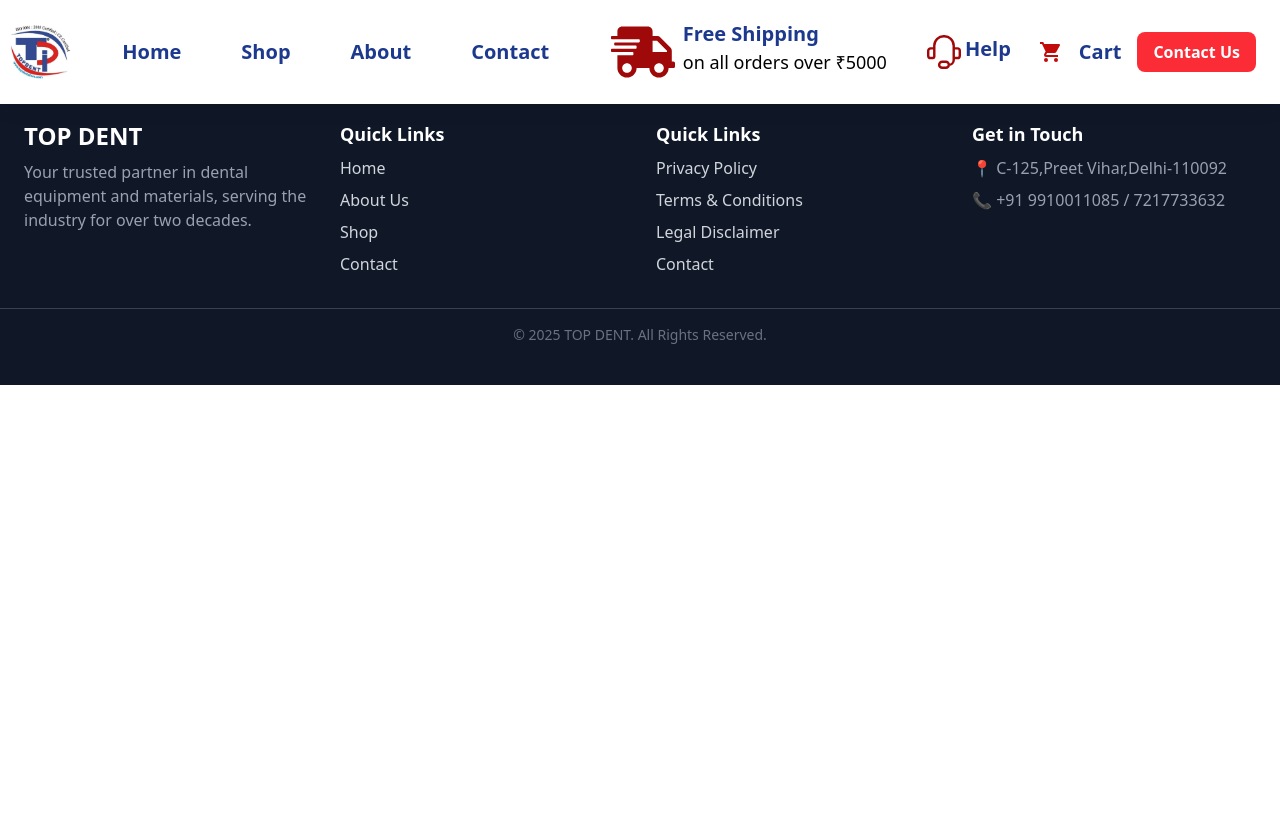
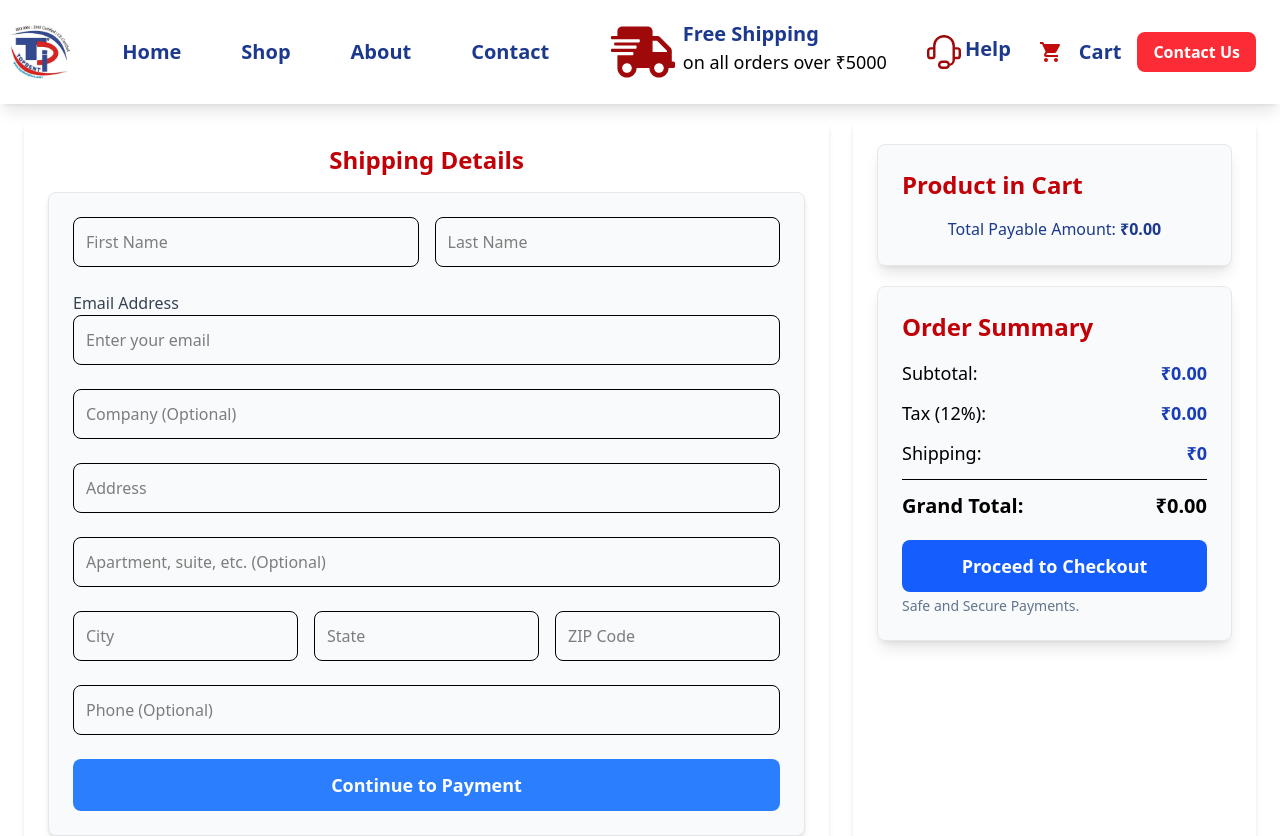
Before and after one commit to Avinash-w/TopdentStore, a React (Vite) app: page /checkout in a window 1280 px wide. Shown: the top 836 px of the page. Before the commit the page ends 800 px from the top, so only its background shows below. Built offline with nearby package versions, Linux system fonts and the light colour scheme.

Commit message:
add more pages and payment getwaya and checkout pages

```diff
--- a/src/App.jsx
+++ b/src/App.jsx
@@ -9,6 +9,7 @@
 import ProductDetail from "./components/ProductDetail";
 import Cart from "./pages/Cart";
 import { CartProvider } from "./context/CartContext";
+import Checkout from "./pages/Checkout";
 
 function App() {
   return (
@@ -24,6 +25,7 @@
           <Route path="/" element={<Products />} />
           <Route path="/product/:id" element={<ProductDetail />} />
           <Route path="/cart" element={<Cart />} />
+          <Route path="/checkout" element={<Checkout />} />
         </Routes>
       </div>
       <Footer /> {/* Use Footer component */}
--- a/src/components/Billing.jsx
+++ b/src/components/Billing.jsx
@@ -1,12 +1,14 @@
 import { useCart } from "../context/CartContext";
+import { useNavigate } from "react-router-dom";
 
 const Billing = () => {
   const { cart } = useCart();
+  const navigate = useNavigate(); // Initialize navigate
 
   // Calculate subtotal
   const subtotal = cart.reduce((total, item) => total + item.price * item.quantity, 0);
 
-  // Tax Calculation (10%)
+  // Tax Calculation (12%)
   const tax = subtotal * 0.12;
 
   // Shipping Charges (Fixed)
@@ -14,20 +16,24 @@
 
   // Grand Total
   const grandTotal = subtotal + tax + shipping;
+  // Handle Checkout Button Click
+  const handleCheckout = () => {
+    navigate("/checkout"); // Navigate to checkout page
+  };
 
   return (
     <div className="bg-gray-50 p-6 rounded-lg shadow-lg border border-gray-200 w-full">
-      <h3 className="text-2xl font-semibold mb-4 text-gray-700">Order Summary</h3>
+      <h3 className="text-2xl font-bold mb-4 text-red-700">Order Summary</h3>
 
       <div className="space-y-3">
         <p className="text-lg flex justify-between">
-          <span>Subtotal:</span> <span className="font-semibold">₹{subtotal.toFixed(2)}</span>
+          <span>Subtotal:</span> <span className="font-semibold text-blue-800">₹{subtotal.toFixed(2)}</span>
         </p>
         <p className="text-lg flex justify-between">
-          <span>Tax (12%):</span> <span className="font-semibold">₹{tax.toFixed(2)}</span>
+          <span>Tax (12%):</span> <span className="font-semibold text-blue-800">₹{tax.toFixed(2)}</span>
         </p>
         <p className="text-lg flex justify-between">
-          <span>Shipping:</span> <span className="font-semibold">₹{shipping}</span>
+          <span>Shipping:</span> <span className="font-semibold text-blue-800">₹{shipping}</span>
         </p>
         <p className="text-xl font-bold flex justify-between border-t pt-3">
           <span>Grand Total:</span> <span>₹{grandTotal.toFixed(2)}</span>
@@ -35,9 +41,14 @@
       </div>
 
       {/* Checkout Button */}
-      <button className="mt-5 w-full bg-blue-600 text-white py-3 rounded-lg font-semibold text-lg transition hover:bg-blue-700">
+      <button
+        className="mt-5 w-full bg-blue-600 text-white py-3 rounded-lg font-semibold text-lg transition hover:bg-blue-700"
+        onClick={handleCheckout}
+        aria-label="Proceed to Checkout"
+      >
         Proceed to Checkout
       </button>
+      <p className="text-sm text-slate-500 mt-1">Safe and Secure Payments.</p>
     </div>
   );
 };
--- a/src/components/Cards.jsx
+++ b/src/components/Cards.jsx
@@ -27,8 +27,8 @@
             >
 
               <div className="z-10 flex flex-col justify-evenly w-full h-full">
-                <span className="text-xl md:text-2xl font-bold font-poppins mb-4 text-zinc-800">{card.title}</span>
-                <p className="font-roboto text-sm md:text-base">{card.description}</p>
+                <span className="text-xl md:text-2xl font-bold font-poppins mb-4 text-red-800">{card.title}</span>
+                <p className="font-roboto text-sm text-slate-900 md:text-base">{card.description}</p>
               </div>
             </div>
           ))}
--- a/src/components/ProductCard.jsx
+++ b/src/components/ProductCard.jsx
@@ -5,8 +5,8 @@
   return (
     <div className="border rounded-lg p-4 shadow-md">
       <img src={image} alt={name} className="w-full h-64 object-cover rounded" />
-      <h3 className="text-lg font-semibold mt-2">{name}</h3>
-      <p className="text-gray-600">Brand: {brand}</p>
+      <h3 className="text-lg font-bold mt-2 text-blue-950">{name}</h3>
+      <p className="text-red-600">Brand: {brand}</p>
       <p className="text-gray-900 font-bold">₹{price}</p>
 
       <Link to={`/product/${id}`}>
--- a/src/components/ProductDetail.jsx
+++ b/src/components/ProductDetail.jsx
@@ -51,6 +51,7 @@
           <p className="text-xl font-bold text-blue-950">₹{product.price}</p>
           <p className="text-sm text-slate-500">Exclusive of 12% GST</p>
 
+
           <button
             onClick={handleAddToCart}
             className="bg-green-500 text-white px-6 py-2 mt-4 rounded hover:bg-green-600 transition duration-300"
--- a/src/components/Products.jsx
+++ b/src/components/Products.jsx
@@ -25,7 +25,7 @@
   return (
     <div className="container mx-auto py-10 px-4">
       {/* Search & Filter Section */}
-      <h4 className="text-2xl font-bold text-blue-700 text-center md:text-5xl shadow-lg">Our Product</h4>
+      <h4 className="text-2xl font-bold text-blue-700 text-center md:text-5xl">Our Product</h4>
       <div className="flex flex-wrap justify-center md:justify-end gap-4 mb-6 bg-blue-50 p-2 rounded-xl">
 
         <input type="text" placeholder="Search Product" className="border  border-blue-500 p-2 rounded-md w-60"
--- a/src/components/Recommendedproducts.jsx
+++ b/src/components/Recommendedproducts.jsx
@@ -13,7 +13,7 @@
 
   return (
     <div className="container mx-auto py-10 mt-8 md:mt-16">
-      <h3 className="text-sm sm:text-lg text-center text-sky-600 font-bold">Top Dent Products</h3>
+      <h3 className="text-sm sm:text-lg text-center text-red-600 font-bold">Top Dent Products</h3>
       <h2 className=" text-lg text-center sm:text-5xl font-bold text-blue-950 mb-10 ">Recommended Products</h2>
       <div className="grid grid-cols-1 sm:grid-cols-2 md:grid-cols-4 gap-6 ">
         {recommendedProducts.map((product) => (
--- a/src/components/Slider.jsx
+++ b/src/components/Slider.jsx
@@ -7,8 +7,8 @@
 // Correctly resolve image paths in Vite
 
 const slides = [
-  { id: 1, img: "/images/slide1.jpeg" },
-  { id: 2, img: "/images/slide2.jpeg" },
+  { id: 1, img: "/images/slidernew.png" },
+  { id: 2, img: "/images/slidernew2.png" },
 ];
 export default function App() {
   return (
--- /dev/null
+++ b/src/pages/Checkout.jsx
@@ -0,0 +1,141 @@
+import { useState } from 'react';
+import { useNavigate } from 'react-router-dom';
+import { useCart } from '../context/CartContext';
+import Billing from '../components/Billing';
+
+const Checkout = () => {
+	const navigate = useNavigate();
+	const { cart } = useCart();
+	const [isPaymentOpen, setIsPaymentOpen] = useState(false); // State for Payment Modal
+
+	// Form Data
+	const [formData, setFormData] = useState({
+		email: '',
+		firstName: '',
+		lastName: '',
+		company: '',
+		address: '',
+		apartment: '',
+		city: '',
+		state: '',
+		zip: '',
+		phone: ''
+	});
+
+	const handleChange = (e) => {
+		setFormData({ ...formData, [e.target.name]: e.target.value });
+	};
+
+	const handleSubmit = (e) => {
+		e.preventDefault();
+		console.log('Order Details:', formData);
+
+
+		// Open Payment Modal instead of navigating
+		setIsPaymentOpen(true);
+	};
+
+	// Calculate subtotal
+	const subtotal = cart.reduce((total, item) => total + item.price * item.quantity, 0);
+	const tax = subtotal * 0.12;
+	const shipping = subtotal > 0 ? 150 : 0;
+	const grandTotal = subtotal + tax + shipping;
+
+	return (
+		<div className="flex flex-col md:flex-row justify-center p-6 mt-4 min-h-screen">
+			{/* Left Section - Checkout Form */}
+			<div className="w-full md:w-2/3 bg-white p-6 rounded-lg shadow-md">
+				<h2 className="text-2xl text-red-700 text-center font-semibold mb-4">Shipping Details</h2>
+
+				<form onSubmit={handleSubmit} className="space-y-6 bg-gray-50 p-6 rounded-lg shadow-md border border-gray-200">
+					<div className="grid grid-cols-1 sm:grid-cols-2 gap-4">
+						<input type="text" name="firstName" placeholder="First Name" onChange={handleChange} className="p-3 border rounded-lg focus:ring-2 focus:ring-blue-500 focus:outline-none" required />
+						<input type="text" name="lastName" placeholder="Last Name" onChange={handleChange} className="p-3 border rounded-lg focus:ring-2 focus:ring-blue-500 focus:outline-none" required />
+					</div>
+					<div>
+						<label className="block text-gray-700 font-medium">Email Address</label>
+						<input type="email" name="email" placeholder="Enter your email" value={formData.email} onChange={handleChange} className="w-full p-3 border rounded-lg focus:ring-2 focus:ring-blue-500 focus:outline-none" required />
+					</div>
+					<input type="text" name="company" placeholder="Company (Optional)" onChange={handleChange} className="w-full p-3 border rounded-lg focus:ring-2 focus:ring-blue-500 focus:outline-none" />
+					<input type="text" name="address" placeholder="Address" onChange={handleChange} className="w-full p-3 border rounded-lg focus:ring-2 focus:ring-blue-500 focus:outline-none" required />
+					<input type="text" name="apartment" placeholder="Apartment, suite, etc. (Optional)" onChange={handleChange} className="w-full p-3 border rounded-lg focus:ring-2 focus:ring-blue-500 focus:outline-none" />
+					<div className="grid grid-cols-3 gap-4">
+						<input type="text" name="city" placeholder="City" onChange={handleChange} className="p-3 border rounded-lg focus:ring-2 focus:ring-blue-500 focus:outline-none" required />
+						<input type="text" name="state" placeholder="State" onChange={handleChange} className="p-3 border rounded-lg focus:ring-2 focus:ring-blue-500 focus:outline-none" required />
+						<input type="text" name="zip" placeholder="ZIP Code" onChange={handleChange} className="p-3 border rounded-lg focus:ring-2 focus:ring-blue-500 focus:outline-none" required />
+					</div>
+					<input type="text" name="phone" placeholder="Phone (Optional)" onChange={handleChange} className="w-full p-3 border rounded-lg focus:ring-2 focus:ring-blue-500 focus:outline-none" />
+
+					<button type="submit" className="w-full bg-blue-500 text-white py-3 rounded-lg font-semibold text-lg transition hover:bg-blue-800">
+						Continue to Payment
+					</button>
+				</form>
+			</div>
+
+			{/* Right Section - Order Summary */}
+			<div className="w-full md:w-1/3 bg-white p-6 rounded-lg shadow-md mt-6 md:mt-0 md:ml-6">
+				<div className="bg-gray-50 p-6 rounded-lg shadow-lg border border-gray-200 w-full mb-5">
+					<h3 className="text-2xl text-red-700 font-bold mb-4">Product in Cart</h3>
+					<div className="space-y-4">
+						{cart.map((item) => (
+							<div key={item.id} className="flex justify-between border-b pb-2">
+								<div>
+									<p className="font-medium">{item.name}</p>
+									<p className="text-sm text-red-500">Qty: {item.quantity}</p>
+
+								</div>
+
+								<p className="font-semibold text-blue-800">
+									₹{(item.price * item.quantity).toFixed(2)}
+								</p>
+
+							</div>
+
+						))}
+					</div>
+                    <div>
+                    <p className="text-center text-blue-900 mt-4">
+							Total Payable Amount: <strong>₹{grandTotal.toFixed(2)}</strong>
+						</p>
+
+                    </div>
+				</div>
+				<div>
+					<Billing />
+				</div>
+			</div>
+
+			{/* Payment Popup Modal */}
+			{isPaymentOpen && (
+				<div className="fixed inset-0 flex items-center justify-center bg-opacity-50">
+					<div className="bg-white p-6 rounded-lg shadow-lg w-96">
+						<h2 className="text-2xl font-semibold text-center mb-4">Payment</h2>
+						<p className="text-center mb-4">
+							Total Payable Amount: <strong>₹{grandTotal.toFixed(2)}</strong>
+						</p>
+
+						{/* Payment Methods */}
+						<div className="space-y-3">
+							<button className="w-full bg-green-500 text-white py-2 rounded-lg hover:bg-green-600">
+								Pay with UPI
+							</button>
+							<button className="w-full bg-blue-500 text-white py-2 rounded-lg hover:bg-blue-600">
+								Pay with Credit/Debit Card
+							</button>
+							<button className="w-full bg-gray-500 text-white py-2 rounded-lg hover:bg-gray-600">
+								Cash on Delivery
+							</button>
+						</div>
+
+						{/* Close Button */}
+						<button className="mt-4 w-full bg-red-500 text-white py-2 rounded-lg hover:bg-red-600" onClick={() => setIsPaymentOpen(false)}>
+							Close
+						</button>
+					</div>
+				</div>
+			)}
+		</div>
+	);
+};
+
+export default Checkout;
```
Also changed, not shown: src/components/Productportfolio.jsx (+5 -5 lines), public/images/slidernew.png (added), public/images/slidernew2.png (added).
